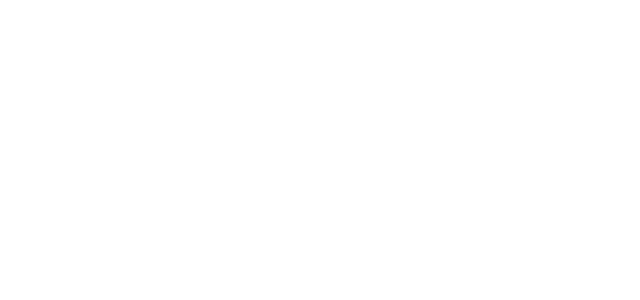
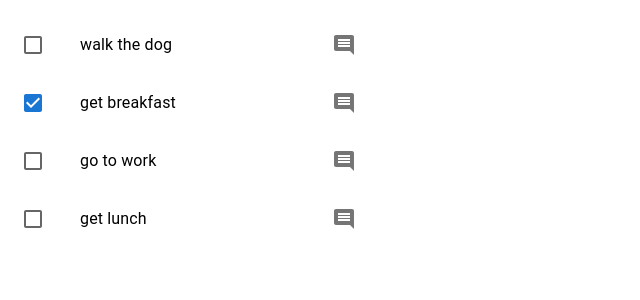
Before and after one commit to Vinidu-Minsara/React_basics, a React (Vite) app in the folder todo_list_app/: page / in a window 1280 px wide. Shown: the top 300 px of the page, without its empty margins (0-640 px from the left). Built offline with nearby package versions, Linux system fonts and the light colour scheme.

Commit message:
add todoItem

```diff
--- /dev/null
+++ b/todo_list_app/src/TodoItem.jsx
@@ -0,0 +1,39 @@
+import ListItem from "@mui/material/ListItem";
+import IconButton from "@mui/material/IconButton";
+import ListItemButton from "@mui/material/ListItemButton";
+import ListItemIcon from "@mui/material/ListItemIcon";
+import Checkbox from "@mui/material/Checkbox";
+import ListItemText from "@mui/material/ListItemText";
+import CommentIcon from '@mui/icons-material/Comment';
+
+
+// eslint-disable-next-line react/prop-types
+function  TodoItem({todo}){
+    const labelId = `checkbox-list-label-${todo.id}`;
+
+    return (
+        <ListItem
+            secondaryAction={
+                <IconButton edge="end" aria-label="comments">
+                    <CommentIcon />
+                </IconButton>
+            }
+            disablePadding
+        >
+            <ListItemButton role={undefined} ense>
+                <ListItemIcon>
+                    <Checkbox
+                        edge="start"
+                        checked={todo.completed}
+                        tabIndex={-1}
+                        disableRipple
+                        inputProps={{ 'aria-labelledby': labelId }}
+                    />
+                </ListItemIcon>
+                <ListItemText id={labelId} primary={todo.text} />
+            </ListItemButton>
+        </ListItem>
+    );
+}
+
+export default TodoItem
--- a/todo_list_app/src/TodoList.jsx
+++ b/todo_list_app/src/TodoList.jsx
@@ -1,17 +1,23 @@
 import List from '@mui/material/List';
-import ListItem from '@mui/material/ListItem';
-import ListItemButton from '@mui/material/ListItemButton';
-import ListItemIcon from '@mui/material/ListItemIcon';
-import ListItemText from '@mui/material/ListItemText';
-import Checkbox from '@mui/material/Checkbox';
-import IconButton from '@mui/material/IconButton';
-import CommentIcon from '@mui/icons-material/Comment';
+import TodoItem from "./TodoItem.jsx";
 import {useState} from "react";
 
+const list = [
+    {id: 1, text: "walk the dog", completed: false},
+    {id: 2, text: "get breakfast", completed: true},
+    {id: 3, text: "go to work", completed: false},
+    {id: 4, text: "get lunch", completed: false},
+];
+
 function TodoList(){
+    const [todos, setTodos] = useState(list);
 
     return (
-        <List sx={{ width: '100%', maxWidth: 360, bgcolor: 'background.paper' }}></List>
+        <List sx={{ width: '100%', maxWidth: 360, bgcolor: 'background.paper' }}>
+            {todos.map((todo) => (
+                <TodoItem todo={todo} key={todo.id}/>
+            ))}
+        </List>
     )
 }
 
```
